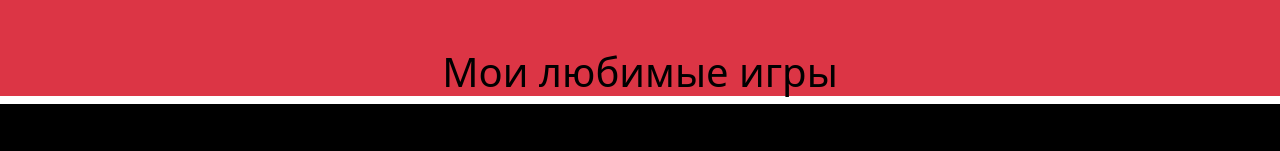
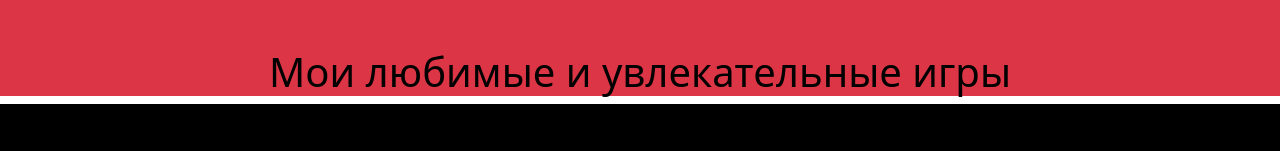
Before and after one commit to gelya-chistyakova/Vika.github.io, a plain HTML site: page 123.html in a window 1280 px wide. Shown: the top 151 px of the page. Drawn offline with nearby package versions, Linux system fonts and the light colour scheme.

Commit message:
Второе сохранение прокта

```diff
--- a/123.html
+++ b/123.html
@@ -9,7 +9,7 @@
     </head>
     <body>
     <div class="container-fluid pt-5 bg-danger text-black text-center">
-        <h1> Мои любимые игры</h1>
+        <h1> Мои любимые и увлекательные игры</h1>
     </div>
     <div class="container-fluid pt-5 bg-black text-success text-center"></div>
     <div class="row">
```
